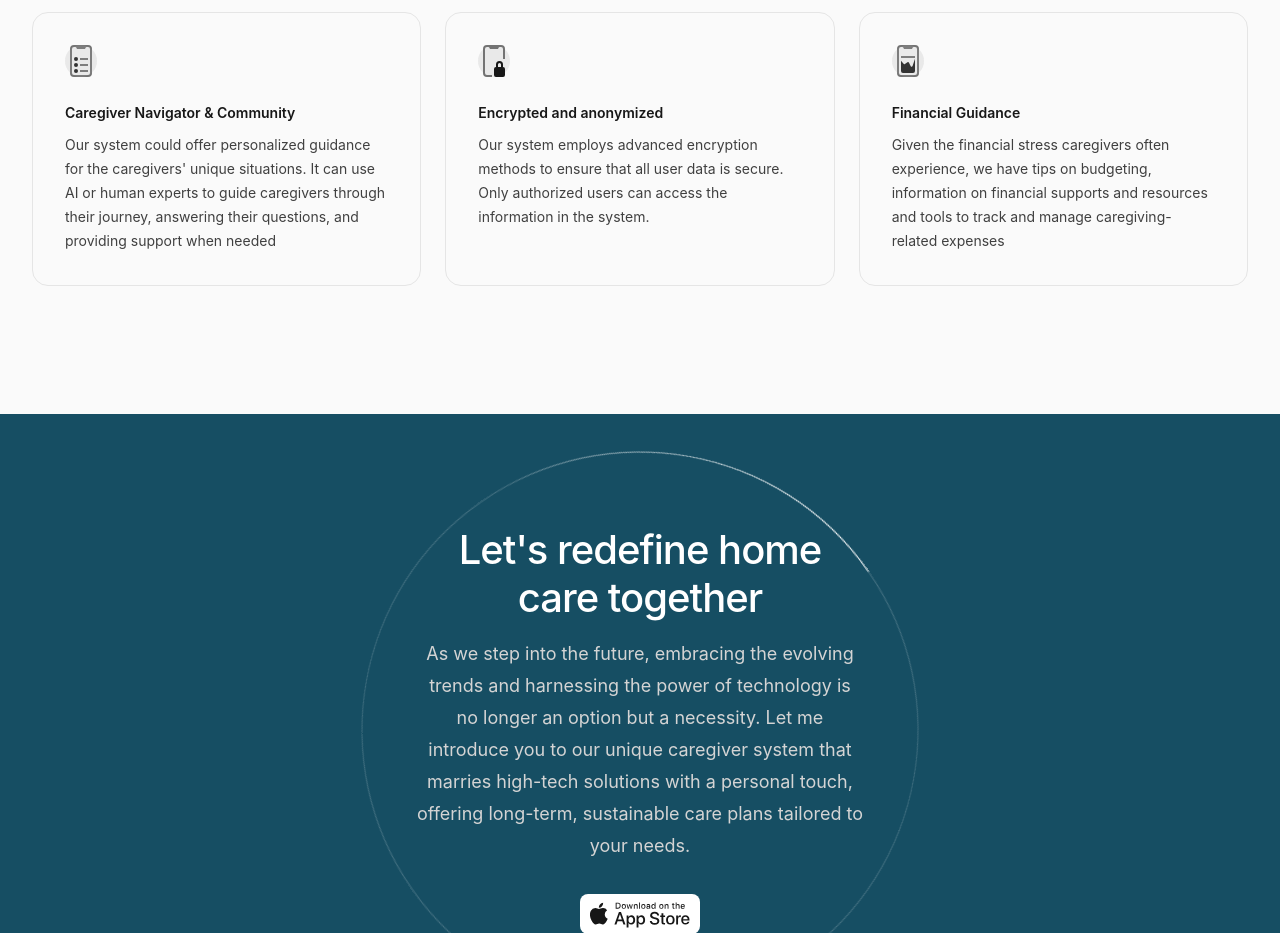
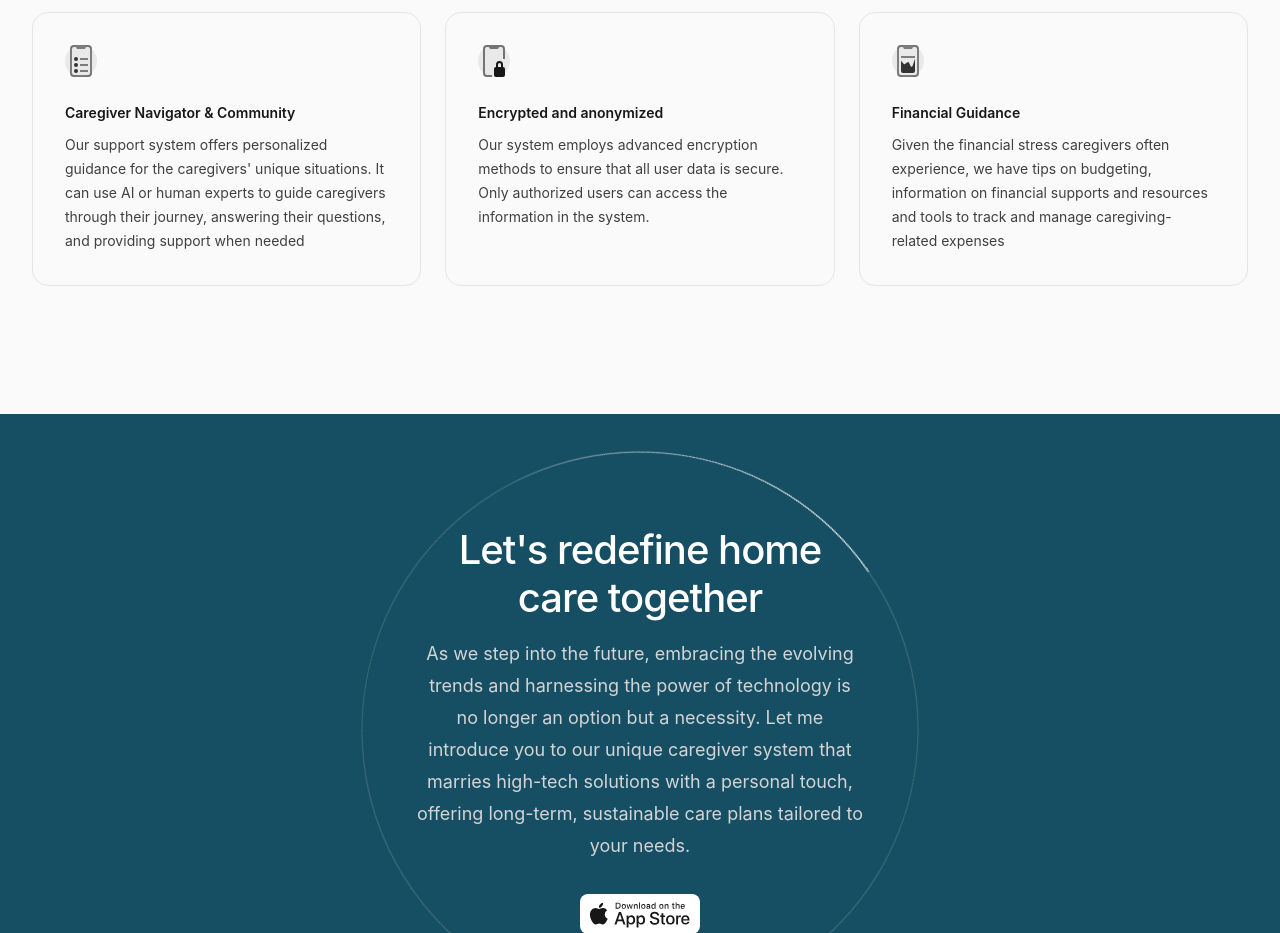
Before and after one commit to ernestobalanzar/caregiver-compass, a React (Vite) app: page / in a window 1280 px wide. Shown: the part 3040-3973 px from the top of the page. Built offline with nearby package versions, Linux system fonts and the light colour scheme.

Commit message:
change some words
change some wrods

```diff
--- a/src/components/SecondaryFeatures.jsx
+++ b/src/components/SecondaryFeatures.jsx
@@ -24,7 +24,7 @@ const features = [
   {
     name: "Caregiver Navigator & Community",
     description:
-      "Our system could offer personalized guidance for the caregivers' unique situations. It can use AI or human experts to guide caregivers through their journey, answering their questions, and providing support when needed",
+      "Our support system offers personalized guidance for the caregivers' unique situations. It can use AI or human experts to guide caregivers through their journey, answering their questions, and providing support when needed",
     icon: DeviceListIcon,
   },
   {
```
